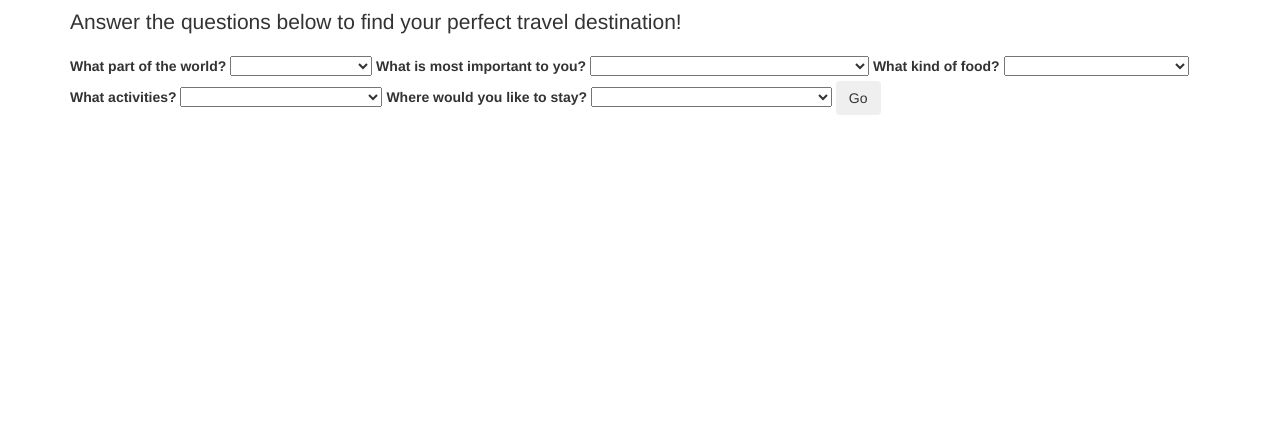
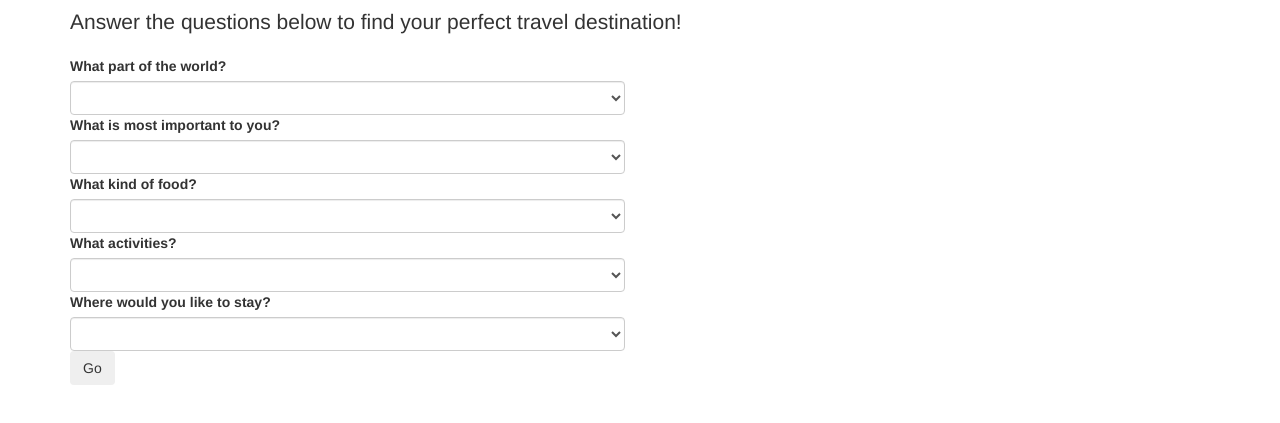
Before and after one commit to OskarRadon/vacation-quiz, a plain HTML site: page index.html in a window 1280 px wide. Shown: the part 63-486 px from the top of the page. Drawn offline with nearby package versions, Linux system fonts and the light colour scheme.

Commit message:
Add space option

```diff
--- a/index.html
+++ b/index.html
@@ -14,86 +14,91 @@
       <h1>Vacation Quiz</h1>
       <p class="lead">Answer the questions below to find your perfect travel destination!</p>
 
+      <div class="row">
+        <div class="col-md-6">
           <!-- FORM -->
           <form id="vacation">
 
             <label for="location">What part of the world?</label>
-        <select id="location">
+            <select class="form-control" id="location">
               <option value="0"> </option>
               <option value="1">Europe</option>
               <option value="2">Asia</option>
               <option value="3">The Atlantic Ocean</option>
+              <option value="4">Out of this world</option>
             </select>
 
             <label for="important">What is most important to you?</label>
-        <select id="important">
+            <select class="form-control" id="important">
               <option value="blank"> </option>
               <option value="1">Great art and architecture</option>
               <option value="2">Vibrant culture and cool style</option>
               <option value="3">Sunny weather and being near the ocean</option>
+              <option value="4">Science experiments</option>
             </select>
 
             <label for="food">What kind of food?</label>
-        <select id="food">
+            <select class="form-control" id="food">
               <option value="blank"> </option>
               <option value="1">Wine and cheese</option>
-          <option value="5">Sushi and ramen</option>
-          <option value="10">Seafood and tropical fruits</option>
+              <option value="2">Sushi and ramen</option>
+              <option value="3">Seafood and tropical fruits</option>
+              <option value="4">Freeze-dried</option>
             </select>
 
             <label for="activity">What activities?</label>
-        <select id="activity">
+            <select class="form-control" id="activity">
               <option value="blank"> </option>
               <option value="1">Visiting famous art museums</option>
-          <option value="5">Karaoke,  </option>
-          <option value="10">Surfing</option>
+              <option value="2">Karaoke</option>
+              <option value="3">Surfing</option>
+              <option value="4">Hanging out in zero-g</option>
             </select>
 
             <label for="stay">Where would you like to stay?</label>
-        <select id="stay">
+            <select class="form-control" id="stay">
               <option value="blank"> </option>
               <option value="1">In a cozy apartment above a cafe</option>
-          <option value="5">In the heart of a bustling metropolis</option>
-          <option value="10">In a bungalow on the beach</option>
+              <option value="2">The heart of a bustling metropolis</option>
+              <option value="3">In a bungalow on the beach</option>
+              <option value="4">A sleeping bag hanging from a wall</option>
             </select>
 
             <button type="submit" class="btn">Go</button>
 
           </form>
-
+        </div>
             <!-- ANSWER DIVS -->
-      <div id="paris">
-        <h3>Paris</h3>
+        <div class="col-md-6" id="paris">
+          <h3>You got: Paris</h3>
           <img src="img/paris.jpg" alt="Paris, France" />
           <p>
 
           </p>
         </div>
 
-      <div id="tokyo">
-        <h3>Tokyo</h3>
+        <div class="col-md-6" id="tokyo">
+          <h3>You got: Tokyo</h3>
           <img src="img/tokyo.jpg" alt="Tokyo, Japan" />
           <p>
 
           </p>
         </div>
 
-      <div id="bahamas">
-        <h3>The Bahamas</h3>
+        <div class="col-md-6" id="bahamas">
+          <h3>You got: The Bahamas</h3>
           <img src="img/bahamas.jpg" alt="The Bahamas" />
           <p>
 
           </p>
         </div>
 
-      <div id="answerAll">
-        <h3>Please answer all the questions</h3>
-        <img src="img/kitten.jpeg" alt="A kitten" />
+        <div class="col-md-6" id="tryAgain">
+          <h3>Please try again</h3>
+          <img src="img/sloth.jpg" alt="A sloth" />
+          <p>We could not compute a result from the answers you provided, please try again.</p>
         </div>
 
-      <div id="tryAgain">
-        <h3>Please try again</h3>
-        <p>We could not compute a result from the answers you provided, please try again.</p>
       </div>
 
     </div>
```
Lines whose indentation alone changed are shown as unchanged.
